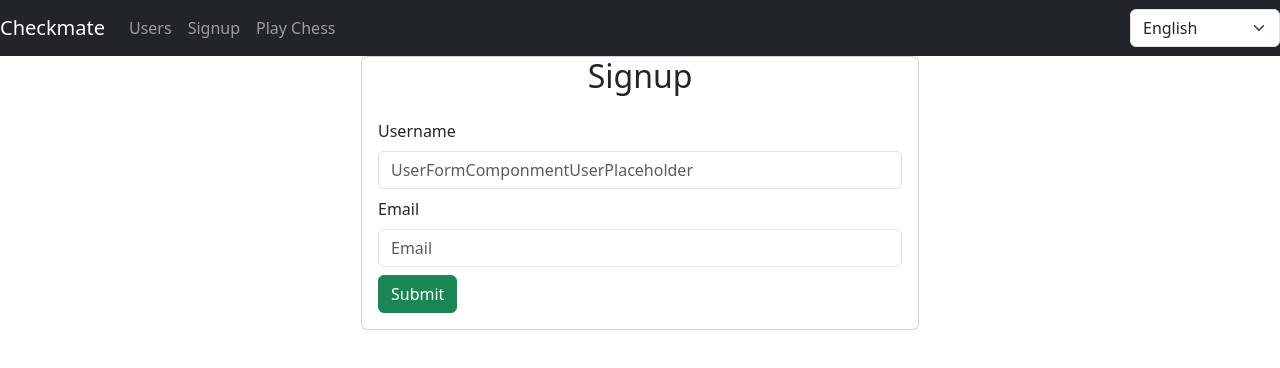
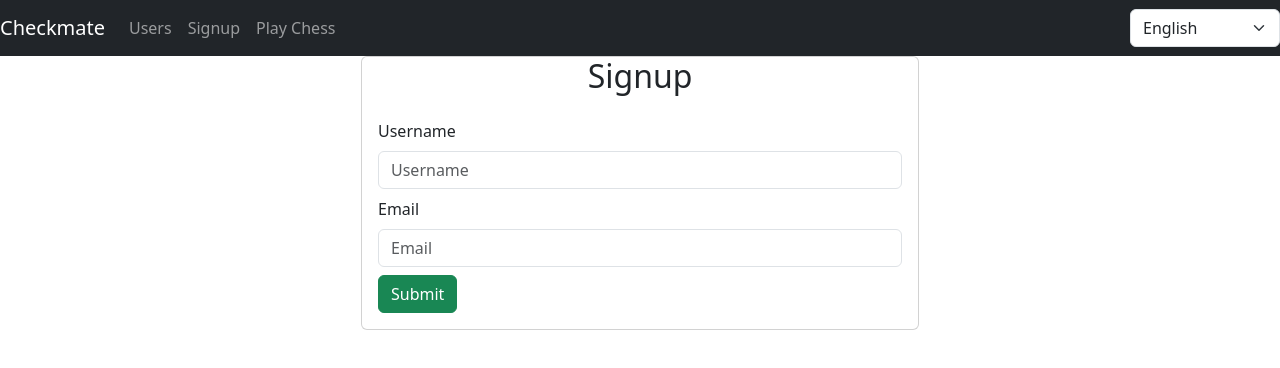
Before and after one commit to EECS3311F24/Checkmate, a React (Vite) app in the folder src/frontend/: page /signup in a window 1280 px wide. Shown: the top 368 px of the page. Built offline with nearby package versions, Linux system fonts and the light colour scheme.

Commit message:
Update UserFormComponent.jsx

```diff
--- a/src/frontend/src/components/UserFormComponent.jsx
+++ b/src/frontend/src/components/UserFormComponent.jsx
@@ -89,7 +89,7 @@ const UserFormComponent = () => {
                             <label className='form-label'>{getTranslation("UserFormComponmentUsername")}</label>
                             <input
                                 type="text"
-                                placeholder= {getTranslation("UserFormComponmentUserPlaceholder")}
+                                placeholder= {getTranslation("UserFormComponmentUsernamePlaceholder")}
                                 name='username'
                                 value={username}
                                 className={`form-control ${errors.username ? 'is-invalid' : ''}`}
```
